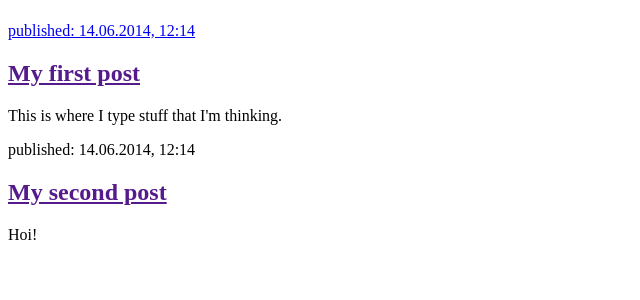
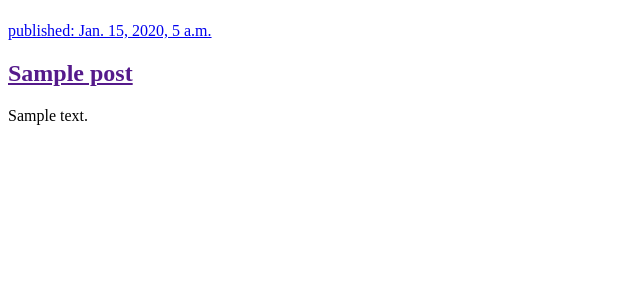
Before and after one commit to DefiantDandelion/my-first-blog, a Django app: page / in a window 1280 px wide. Shown: the part 58-358 px from the top of the page, without its empty margins (0-640 px from the left). Run offline with Django 5.2, Linux system fonts and the light colour scheme; tables that the repository leaves empty hold one stand-in row (values such as "Sample post").

Commit message:
Modified templates to display posts from database.

```diff
--- a/blog/templates/blog/post_list.html
+++ b/blog/templates/blog/post_list.html
@@ -8,16 +8,13 @@
             <h1><a href="/">Lilith's Snarky Thoughts</h1>
         </header>
 
-        <article>
-            <time>published: 14.06.2014, 12:14</time>
-            <h2><a href="">My first post</a></h2>
-            <p>This is where I type stuff that I'm thinking.</p>
-        </article>
+        {% for post in posts %}
+    <article>
+        <time>published: {{ post.published_date }}</time>
+        <h2><a href="">{{ post.title }}</a></h2>
+        <p>{{ post.text|linebreaksbr }}</p>
+    </article>
+{% endfor %}
 
-        <article>
-            <time>published: 14.06.2014, 12:14</time>
-            <h2><a href="">My second post</a></h2>
-            <p>Hoi!</p>
-        </article>
     </body>
 </html>
--- a/blog/views.py
+++ b/blog/views.py
@@ -1,3 +1,7 @@
 from django.shortcuts import render
+from django.utils import timezone
+from .models import Post
+
 def post_list(request):
-    return render(request, 'blog/post_list.html', {})
+    posts=Post.objects.filter(published_date__lte=timezone.now()).order_by('published_date')
+    return render(request, 'blog/post_list.html', {'posts':posts})
```
